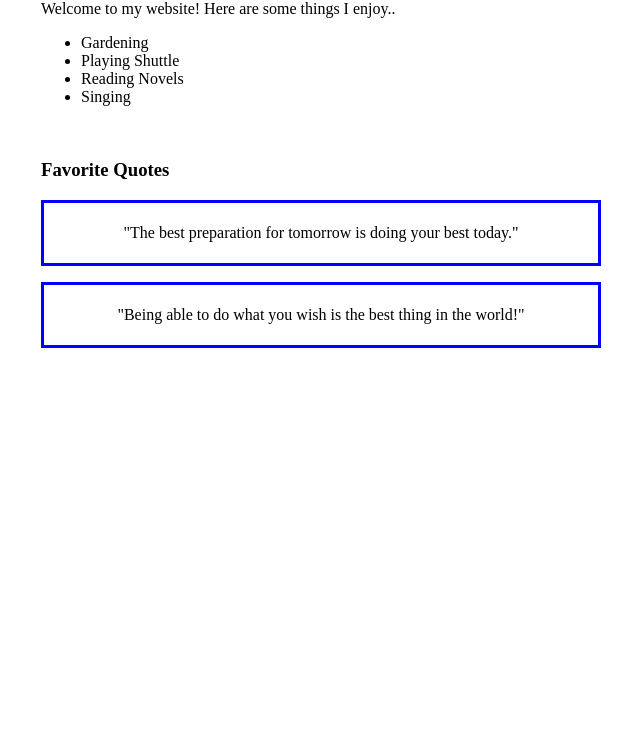
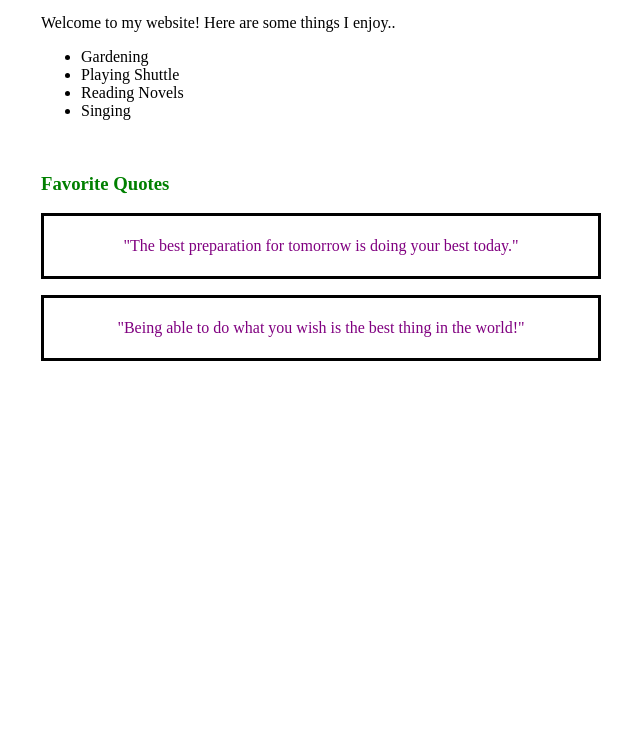
Before and after one commit to rinciya97/html-demo, a plain HTML site: page index.html in a window 1280 px wide. Shown: the part 66-800 px from the top of the page, without its empty margins (299-939 px from the left). Drawn offline with Linux system fonts and the light colour scheme.

Commit message:
modified index

```diff
--- /dev/null
+++ b/css/style.css
@@ -0,0 +1,30 @@
+#myprg
+      {
+
+     	width: 600px;
+     	margin: auto;
+
+
+     }
+blockquote
+     {
+     	border-style: solid;
+     	padding: 5px;
+     	border-color: black;
+     	text-align: center;
+     	margin-left: 0px;
+
+
+     }
+h1
+     {
+        color:orange;
+      }
+h3
+      {
+         color:green;
+       }
+p
+       {
+         color:purple;
+       }
--- a/index.html
+++ b/index.html
@@ -1,28 +1,13 @@
-<html>
+<!DOCTYPE html>
+<html lang="en">
  <head>
-	<style type="text/css">
-     #myprg
-     {
+     <title>
+     Assignment
+     </title>
+     <link rel="stylesheet" href="css/style.css"/>
 
-     	width: 600px;
-     	margin: auto;
-
-
-     }
-     #hai
-     {
-     	border-style: solid;
-     	padding: 5px;
-     	border-color: blue;
-     	text-align: center;
-     	margin-left: 0px;
-
-
-     }
-	</style>
  </head>
  <body>
-
    <div id="myprg">
     <h1>
     My First Website
@@ -39,12 +24,12 @@ Welcome to my website! Here are some things I enjoy..
      <h3>
      Favorite Quotes
      </h3>
-<blockquote id="hai">
+     <blockquote>
       <p>
       "The best preparation for tomorrow is doing your best today."
       </p>
      </blockquote>
-<blockquote id="hai">
+     <blockquote>
       <p>
       "Being able to do what you wish is the best thing in the world!"
       </p>
```
Lines whose indentation alone changed are shown as unchanged.
